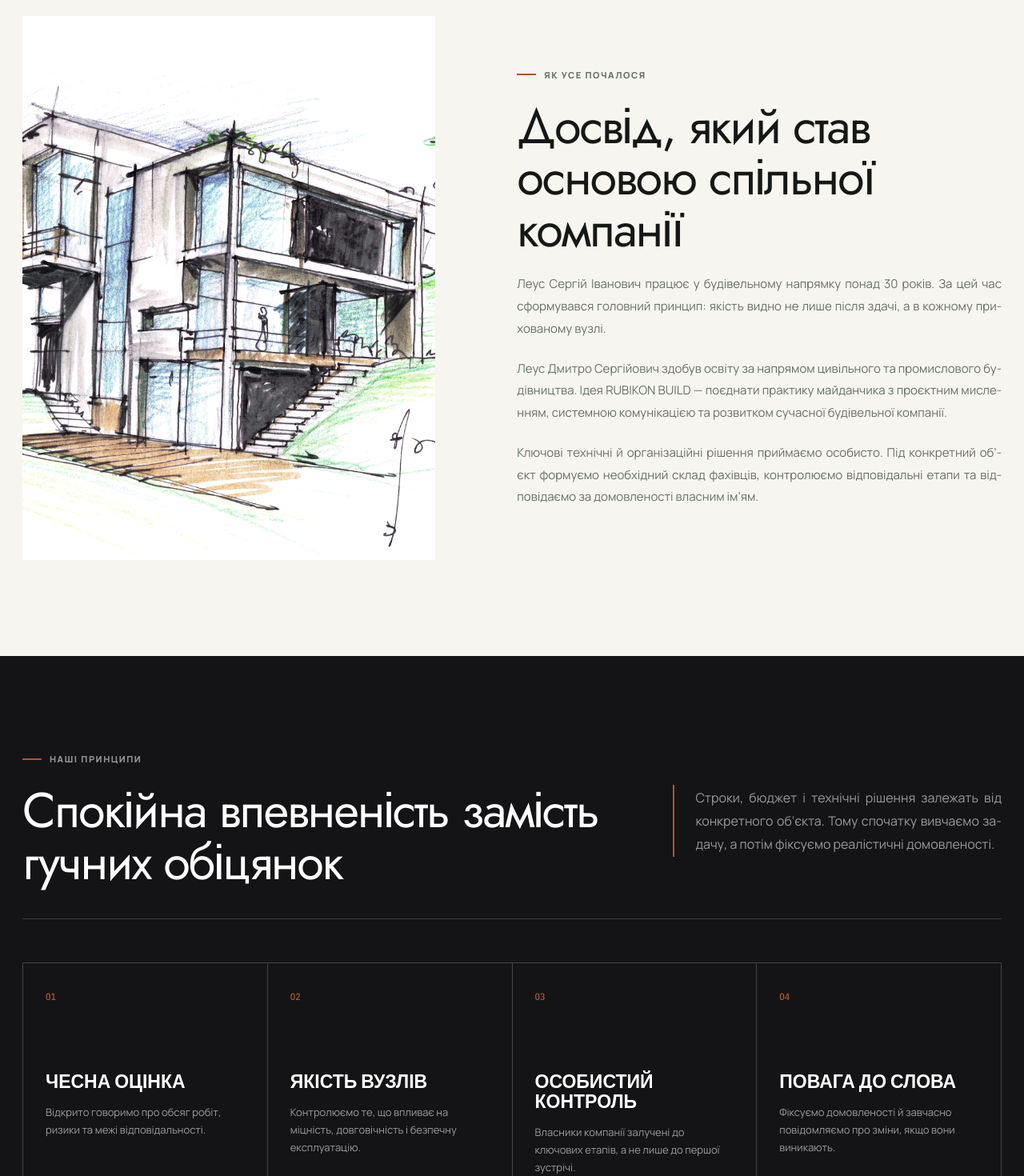
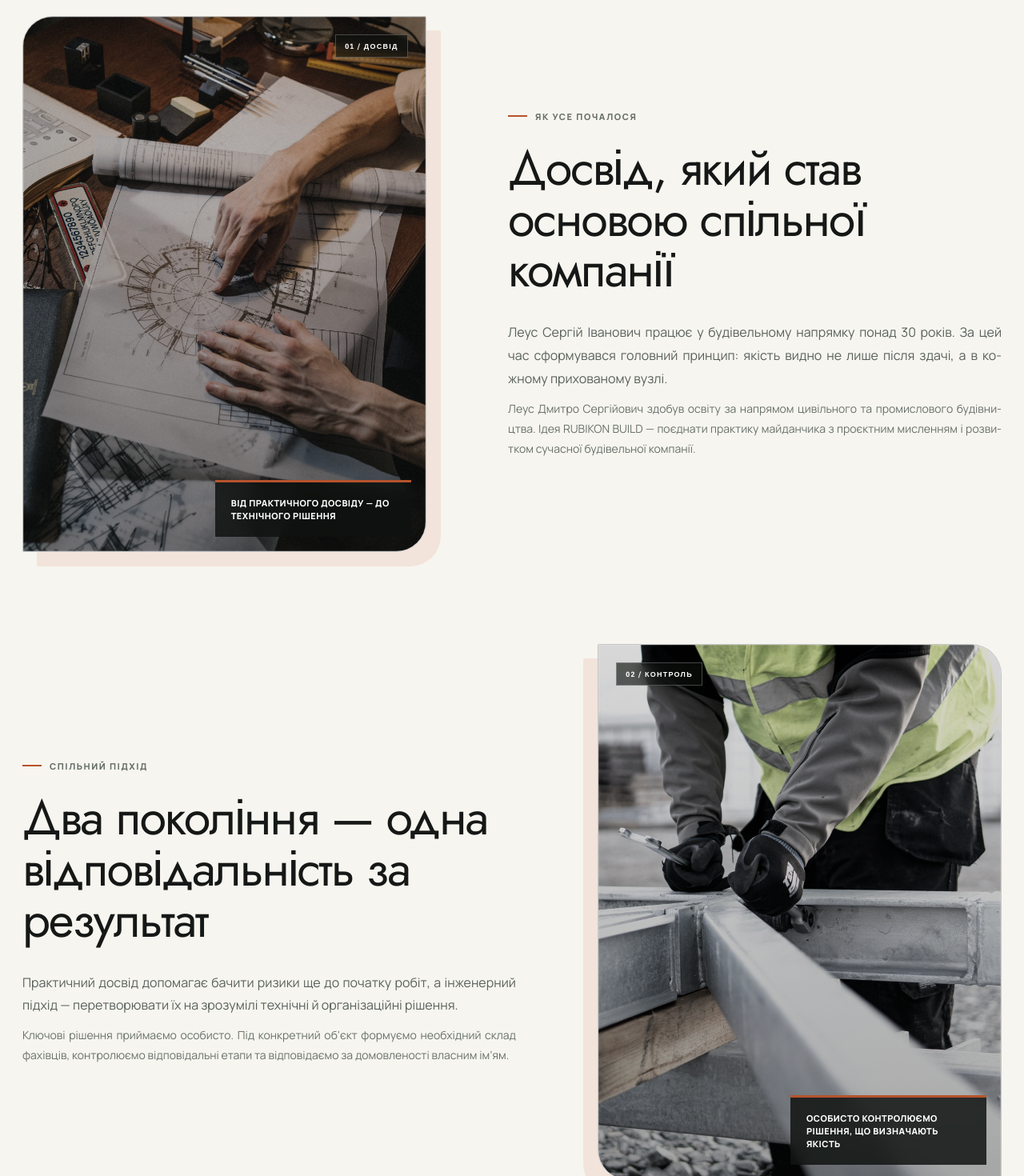
Before and after one commit to leusd100/rubikon-build, a Next.js app: page /pro-nas in a window 1280 px wide. Shown: the part 900-2370 px from the top of the page at 80% size. Built offline with nearby package versions, Linux system fonts and the light colour scheme.

Commit message:
Refine direction and about page layouts

```diff
--- a/app/globals.css
+++ b/app/globals.css
@@ -194,7 +194,11 @@ section[id] { scroll-margin-top: 98px; }
 .directions-head h2 { max-width: 850px; margin: 0; font-family: var(--font-display), var(--font-manrope), sans-serif; font-size: clamp(46px, 5.3vw, 72px); font-weight: 400; line-height: 1.04; letter-spacing: -.035em; }
 .directions-head > p { max-width: 470px; margin: 41px 0 0; padding: 2px 0 2px 26px; color: rgba(255,255,255,.68); border-left: 2px solid var(--accent); font-size: 16px; line-height: 1.75; }
 .direction-grid { display: grid; grid-template-columns: 1.15fr .85fr; grid-template-rows: 360px 360px 330px; gap: 18px; }
-.direction-card { position: relative; min-height: 320px; overflow: hidden; background: #272a30; }
+.direction-card { position: relative; min-height: 320px; overflow: hidden; background: #272a30; transition: transform .45s cubic-bezier(.2,.7,.1,1), box-shadow .45s ease; }
+.direction-card:nth-child(1) { border-radius: 34px 0 0; }
+.direction-card:nth-child(2) { border-radius: 0 34px 0 0; }
+.direction-card:nth-child(4) { border-radius: 0 0 0 34px; }
+.direction-card:nth-child(5) { border-radius: 0 0 34px; }
 .direction-card.wide { grid-row: 1 / span 2; }
 .direction-card img { object-fit: cover; filter: saturate(.55) contrast(1.08); transition: transform .65s cubic-bezier(.2,.7,.1,1), filter .4s ease; }
 .direction-card.wide img { object-position: center 44%; }
@@ -202,6 +206,7 @@ section[id] { scroll-margin-top: 98px; }
 .direction-card.compact img { object-position: center 48%; }
 .direction-card.concrete img { object-position: center 42%; }
 .direction-card:hover img { transform: scale(1.035); filter: saturate(.8) contrast(1.05); }
+.direction-card:hover { z-index: 2; transform: translateY(-7px); box-shadow: 0 24px 48px rgba(0,0,0,.26); }
 .direction-shade { position: absolute; inset: 0; background: linear-gradient(180deg, rgba(8,9,11,.08), rgba(8,9,11,.86)); }
 .direction-card.roof .direction-shade { background: linear-gradient(180deg, rgba(8,9,11,.42), rgba(8,9,11,.9)); }
 .direction-card.roof img { object-position: center 48%; }
@@ -218,12 +223,17 @@ section[id] { scroll-margin-top: 98px; }
 .story-checker { display: grid; gap: clamp(96px, 10vw, 150px); }
 .story-row { display: grid; grid-template-columns: .9fr 1.1fr; gap: clamp(60px, 8vw, 120px); align-items: center; }
 .story-row-reverse { grid-template-columns: 1.1fr .9fr; }
-.promise-visual { position: relative; min-height: 670px; overflow: hidden; background: #ddd; }
-.promise-visual img { object-fit: cover; filter: grayscale(1) contrast(1.08); }
+.promise-visual { position: relative; min-height: 670px; overflow: hidden; background: #ddd; border: 1px solid rgba(21,24,22,.12); box-shadow: 18px 18px 0 rgba(197,83,41,.1); }
+.story-row:not(.story-row-reverse) .promise-visual { border-radius: 38px 2px 38px 2px; }
+.story-row-reverse .promise-visual { border-radius: 2px 38px 2px 38px; box-shadow: -18px 18px 0 rgba(197,83,41,.1); }
+.promise-visual img { object-fit: cover; filter: grayscale(1) contrast(1.08); transition: transform 1s cubic-bezier(.2,.7,.1,1), filter .55s ease; }
+.promise-visual:hover img { transform: scale(1.025); }
 .engineering-plan-visual img { object-position: center 48%; filter: saturate(.55) contrast(1.05) brightness(.94); }
 .site-control-visual img { object-position: 48% center; filter: saturate(.42) contrast(1.08) brightness(.82); }
-.promise-visual::after { content: ''; position: absolute; inset: 0; box-shadow: inset 0 0 0 1px rgba(255,255,255,.15); }
-.image-note { position: absolute; z-index: 2; right: 0; bottom: 0; width: 245px; padding: 22px; color: white; background: var(--accent); font-size: 11px; font-weight: 800; line-height: 1.45; letter-spacing: .04em; text-transform: uppercase; }
+.promise-visual::after { content: ''; position: absolute; inset: 0; z-index: 1; background: linear-gradient(180deg, rgba(12,15,13,.04), rgba(12,15,13,.28)); box-shadow: inset 0 0 0 1px rgba(255,255,255,.15); pointer-events: none; }
+.visual-index { position: absolute; z-index: 3; top: 22px; right: 22px; padding: 9px 11px; color: white; background: rgba(13,16,14,.64); border: 1px solid rgba(255,255,255,.24); backdrop-filter: blur(8px); font: 700 9px/1 var(--font-condensed), sans-serif; letter-spacing: .14em; }
+.story-row-reverse .visual-index { right: auto; left: 22px; }
+.image-note { position: absolute; z-index: 2; right: 18px; bottom: 18px; width: min(245px, calc(100% - 36px)); padding: 18px 20px; color: white; background: rgba(15,18,16,.84); border-top: 3px solid var(--accent); backdrop-filter: blur(10px); font-size: 11px; font-weight: 800; line-height: 1.45; letter-spacing: .04em; text-transform: uppercase; }
 .promise-copy .eyebrow.light { color: var(--muted); }
 .promise-copy h2 { max-width: 780px; }
 .promise-copy .workflow-heading { font-size: clamp(46px, 4.25vw, 60px); }
@@ -237,6 +247,13 @@ section[id] { scroll-margin-top: 98px; }
 .principles strong { display: block; margin-bottom: 5px; color: var(--ink); font: 600 19px/1.2 var(--font-condensed), sans-serif; text-transform: uppercase; }
 .brand-credo { margin: 34px 0 0; padding: 28px 0 2px 28px; border-left: 3px solid var(--accent); color: #353a37; font: 500 clamp(24px, 2.6vw, 36px)/1.25 var(--font-manrope), sans-serif; letter-spacing: -.035em; }
 .brand-credo span { display: block; margin-bottom: 13px; color: var(--accent-dark); font: 700 9px/1 var(--font-manrope), sans-serif; letter-spacing: .13em; text-transform: uppercase; }
+
+.about-story-section { background: var(--warm); }
+.about-story-checker { gap: clamp(92px, 9vw, 138px); }
+.about-story-copy h2 { max-width: 720px; font-size: clamp(48px, 4.8vw, 70px); }
+.about-story-copy .promise-lead { margin-bottom: 28px; }
+.about-planning-visual img { object-position: center 55%; filter: saturate(.64) contrast(1.04) brightness(.94); }
+.about-control-visual img { object-position: 48% center; filter: saturate(.48) contrast(1.07) brightness(.88); }
 
 .team { background: var(--warm); }
 .team-heading { margin-bottom: 60px; }
@@ -555,6 +572,9 @@ footer .brand-name small { color: #8e9690; }
   .service-card h3 { margin-top: 120px; }
   .direction-grid { grid-template-columns: 1fr; grid-template-rows: none; }
   .direction-card, .direction-card.wide { grid-row: auto; min-height: 390px; }
+  .direction-card:nth-child(n) { border-radius: 0; }
+  .direction-card:first-child { border-radius: 28px 28px 0 0; }
+  .direction-card:last-child { border-radius: 0 0 28px 28px; }
   .direction-copy { left: 24px; right: 82px; bottom: 25px; }
   .direction-copy strong, .direction-card:not(.wide) .direction-copy strong { font-size: 32px; }
   .direction-copy small { margin-top: 12px; font-size: 14px; line-height: 1.5; }
--- a/app/page.tsx
+++ b/app/page.tsx
@@ -236,6 +236,7 @@ export default function Home() {
                 fill
                 sizes="(max-width: 1050px) 100vw, 46vw"
               />
+              <span className="visual-index">01 / РІШЕННЯ</span>
               <span className="image-note">Від креслення — до технічного рішення</span>
             </div>
             <div className="promise-copy">
@@ -273,6 +274,7 @@ export default function Home() {
                 fill
                 sizes="(max-width: 1050px) 100vw, 46vw"
               />
+              <span className="visual-index">02 / КОНТРОЛЬ</span>
               <span className="image-note">Точність перевіряємо на кожному етапі</span>
             </div>
           </article>
--- a/app/pro-nas/page.tsx
+++ b/app/pro-nas/page.tsx
@@ -12,9 +12,9 @@ export const metadata: Metadata = {
     title: 'Про RUBIKON BUILD — досвід двох поколінь',
     description: 'Родинна відповідальність, 30+ років практики та сучасний інженерний підхід.',
     url: '/pro-nas',
-    images: [{ url: `${liveUrl}/images/concept-sketch.jpg`, alt: 'RUBIKON BUILD — про родинну будівельну компанію' }],
+    images: [{ url: `${liveUrl}/media/engineering-planning.jpg`, alt: 'RUBIKON BUILD — інженерна підготовка будівельного проєкту' }],
   },
-  twitter: { card: 'summary_large_image', images: [`${liveUrl}/images/concept-sketch.jpg`] },
+  twitter: { card: 'summary_large_image', images: [`${liveUrl}/media/engineering-planning.jpg`] },
 };
 
 export default function AboutPage() {
@@ -38,18 +38,45 @@ export default function AboutPage() {
         </div>
       </section>
 
-      <section className="page-section">
-        <div className="shell page-two-col">
-          <div className="page-image page-image-tall">
-            <Image src="/images/concept-sketch.jpg" alt="Архітектурний ескіз будівлі" fill sizes="(max-width: 850px) 100vw, 46vw" />
-          </div>
-          <div className="copy-column">
-            <p className="eyebrow"><span /> Як усе почалося</p>
-            <h2>Досвід, який став основою спільної компанії</h2>
-            <p className="lead-copy">Леус Сергій Іванович працює у будівельному напрямку понад 30 років. За цей час сформувався головний принцип: якість видно не лише після здачі, а в кожному прихованому вузлі.</p>
-            <p>Леус Дмитро Сергійович здобув освіту за напрямом цивільного та промислового будівництва. Ідея RUBIKON BUILD — поєднати практику майданчика з проєктним мисленням, системною комунікацією та розвитком сучасної будівельної компанії.</p>
-            <p>Ключові технічні й організаційні рішення приймаємо особисто. Під конкретний об’єкт формуємо необхідний склад фахівців, контролюємо відповідальні етапи та відповідаємо за домовленості власним ім’ям.</p>
-          </div>
+      <section className="page-section about-story-section">
+        <div className="shell story-checker about-story-checker">
+          <article className="story-row">
+            <div className="promise-visual about-planning-visual">
+              <Image
+                src="/media/engineering-planning.jpg"
+                alt="Опрацювання технічних креслень перед початком будівництва"
+                fill
+                sizes="(max-width: 1050px) 100vw, 46vw"
+              />
+              <span className="visual-index">01 / ДОСВІД</span>
+              <span className="image-note">Від практичного досвіду — до технічного рішення</span>
+            </div>
+            <div className="promise-copy about-story-copy">
+              <p className="eyebrow light"><span /> Як усе почалося</p>
+              <h2>Досвід, який став основою спільної компанії</h2>
+              <p className="promise-lead">Леус Сергій Іванович працює у будівельному напрямку понад 30 років. За цей час сформувався головний принцип: якість видно не лише після здачі, а в кожному прихованому вузлі.</p>
+              <p className="story-support">Леус Дмитро Сергійович здобув освіту за напрямом цивільного та промислового будівництва. Ідея RUBIKON BUILD — поєднати практику майданчика з проєктним мисленням і розвитком сучасної будівельної компанії.</p>
+            </div>
+          </article>
+
+          <article className="story-row story-row-reverse">
+            <div className="promise-copy about-story-copy">
+              <p className="eyebrow light"><span /> Спільний підхід</p>
+              <h2>Два покоління — одна відповідальність за результат</h2>
+              <p className="promise-lead">Практичний досвід допомагає бачити ризики ще до початку робіт, а інженерний підхід — перетворювати їх на зрозумілі технічні й організаційні рішення.</p>
+              <p className="story-support">Ключові рішення приймаємо особисто. Під конкретний об’єкт формуємо необхідний склад фахівців, контролюємо відповідальні етапи та відповідаємо за домовленості власним ім’ям.</p>
+            </div>
+            <div className="promise-visual about-control-visual">
+              <Image
+                src="/media/site-quality-control.jpg"
+                alt="Перевірка геометрії металевої конструкції на будівельному майданчику"
+                fill
+                sizes="(max-width: 1050px) 100vw, 46vw"
+              />
+              <span className="visual-index">02 / КОНТРОЛЬ</span>
+              <span className="image-note">Особисто контролюємо рішення, що визначають якість</span>
+            </div>
+          </article>
         </div>
       </section>
 
```
Also changed, not shown: app/angary/page.tsx (+0 -13 lines), app/components/DirectionDetail.tsx (+0 -8 lines), app/metalokonstruktsii/page.tsx (+0 -13 lines).
